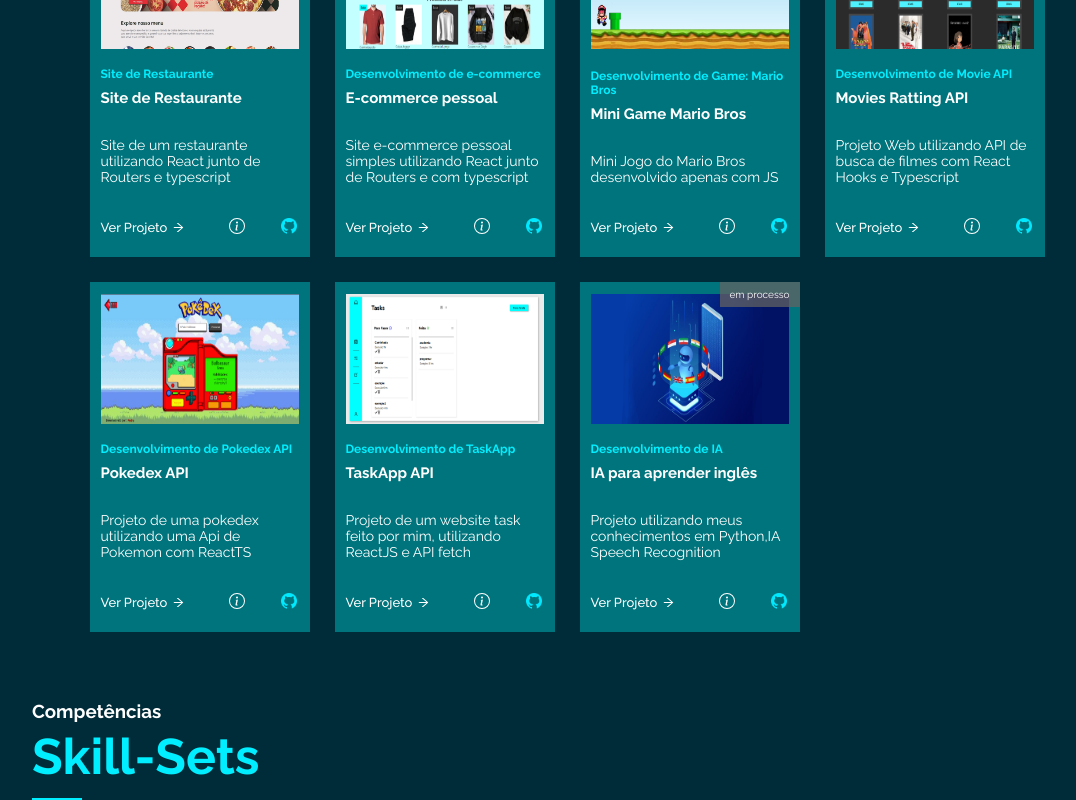
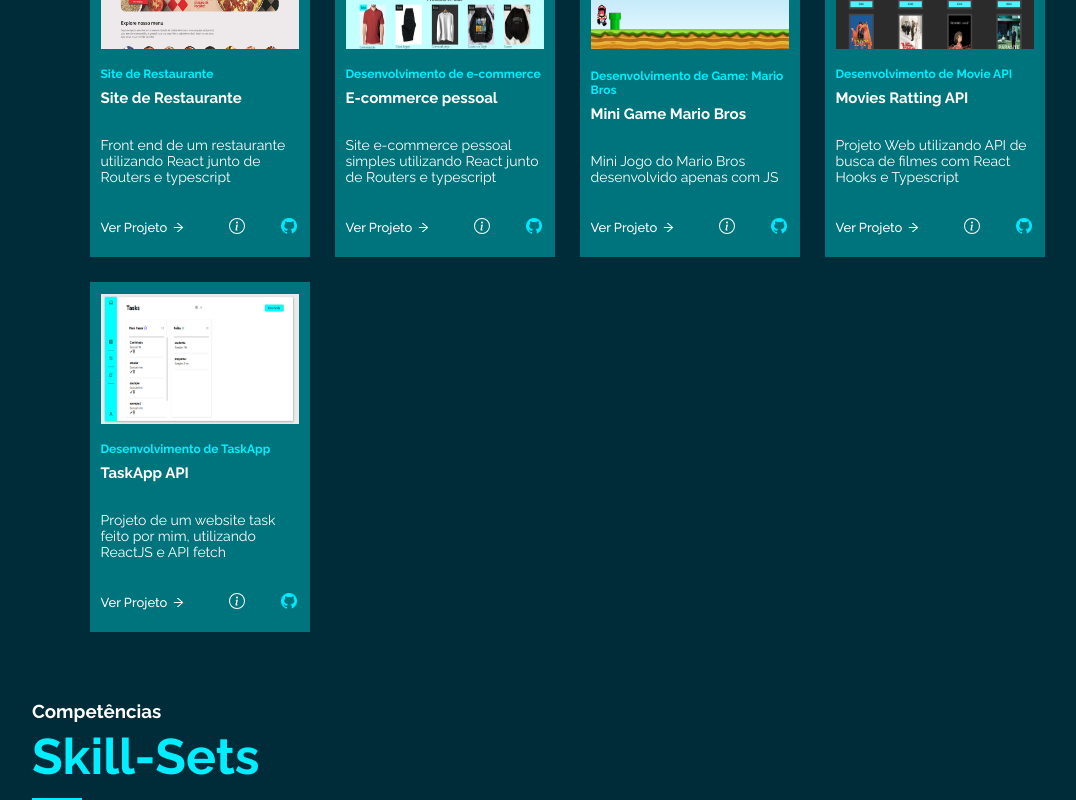
Before and after one commit to PedroPaulo-Git/MyRepository-in-React, a React (Create React App) app: page / in a window 1280 px wide. Shown: the part 860-1660 px from the top of the page, without its empty margins (98-1174 px from the left). Built offline with nearby package versions, Linux system fonts and the light colour scheme.

Commit message:
feat:added some updates styles and removing some projects

```diff
--- a/src/components/home.tsx
+++ b/src/components/home.tsx
@@ -15,7 +15,7 @@
 
 
             <Social/>
-            <a style={{textDecoration:"none"}} href="https://api.whatsapp.com/send?phone=8199049803&text=Olá,%20gostaria%20de%20entrar%20em%20contato." target="_blank">
+            <a className={styles.homebutton_link}  style={{textDecoration:"none"}} href="https://api.whatsapp.com/send?phone=8199049803&text=Olá,%20gostaria%20de%20entrar%20em%20contato." target="_blank">
                 <button type="submit" className={styles.homebutton}>Criar Jornada Comigo  <img src={Seguir} alt="" className={styles.seguir}/></button>
             </a>
             </main>
--- a/src/components/projects.tsx
+++ b/src/components/projects.tsx
@@ -39,12 +39,12 @@
 
 <div className={styles.containerProject1}>
 
-    <a href="https://github.com/PedroPaulo-Git/"><img style={{ zIndex: 1 }} className={styles.imgprojet1content} src={projeto7} alt="restauramte_site" /></a>
+    <a className={styles.imgLink} href="https://github.com/PedroPaulo-Git/"><img style={{ zIndex: 1 }} className={styles.imgprojet1content} src={projeto7} alt="restauramte_site" /></a>
     <div className={styles.projectinfo}>
         <h1 className={styles.h1infoproject}>Site de Restaurante </h1>
         <h1 className={styles.h1project}>Site de Restaurante</h1>
         <p className={styles.paragrafoproject}
-        >Site de um restaurante utilizando React junto de Routers e typescript</p>
+        >Front end de um restaurante utilizando React junto de Routers e typescript</p>
         <div className={styles.projectLinks}>
             <a className={styles.redirectproject} href="https://github.com/PedroPaulo-Git/"><p className={styles.paragraforedirectproject}>Ver Projeto </p> <AiOutlineArrowRight /></a>
             <span className={styles.infoprojectICON}>
@@ -56,7 +56,7 @@
                 <BiLogoCss3/>
                 </p>
 
-            </span><a href="https://github.com/PedroPaulo-Git/"> <img alt="restauramte_site" style={{ width: '20px', height: "20px" }} src={Git} /></a>
+            </span><a href="https://github.com/PedroPaulo-Git/IdealRestaurante"> <img alt="restauramte_site" style={{ width: '20px', height: "20px" }} src={Git} /></a>
         </div>
     </div>
 </div>
@@ -69,11 +69,11 @@
 
                         <div className={styles.containerProject1}>
 
-                            <a href="https://github.com/PedroPaulo-Git/Shopping_app"><img style={{ zIndex: 1 }} className={styles.imgprojet1content} src={projeto1} alt="Shopping_app" /></a>
+                            <a className={styles.imgLink} href="https://github.com/PedroPaulo-Git/Shopping_app"><img style={{ zIndex: 1 }} className={styles.imgprojet1content} src={projeto1} alt="Shopping_app" /></a>
                             <div className={styles.projectinfo}>
                                 <h1 className={styles.h1infoproject}>Desenvolvimento de e-commerce  </h1>
                                 <h1 className={styles.h1project}>E-commerce pessoal</h1>
-                                <p className={styles.paragrafoproject}>Site e-commerce pessoal simples utilizando React junto de Routers e com typescript</p>
+                                <p className={styles.paragrafoproject}>Site e-commerce pessoal simples utilizando React junto de Routers e typescript</p>
                                 <div className={styles.projectLinks}>
                                     <a className={styles.redirectproject} href="https://github.com/PedroPaulo-Git/Shopping_app"><p className={styles.paragraforedirectproject}>Ver Projeto </p> <AiOutlineArrowRight /></a>
                                     <span className={styles.infoprojectICON}>
@@ -98,7 +98,7 @@
 
                         <div className={styles.containerProject1}>
 
-                            <a href="https://pedropaulo-git.github.io/MarioBrosGame/"><img style={{ zIndex: 1 }} className={styles.imgprojet1content} src={projeto4} alt="MarioBrosGame" /></a>
+                            <a className={styles.imgLink} href="https://pedropaulo-git.github.io/MarioBrosGame/"><img style={{ zIndex: 1 }} className={styles.imgprojet1content} src={projeto4} alt="MarioBrosGame" /></a>
                             <div className={styles.projectinfo}>
                                 <h1 className={styles.h1infoproject}>Desenvolvimento de Game: Mario Bros</h1>
                                 <h1 className={styles.h1project}>Mini Game Mario Bros</h1>
@@ -128,7 +128,7 @@
 
                         <div className={styles.containerProject1}>
 
-                            <a href="https://pedropaulo-git.github.io/MoviesRating/"><img style={{ zIndex: 1 }}  className={styles.imgprojet1content} src={projeto2} alt="MoviesRating" /></a>
+                            <a className={styles.imgLink} href="https://pedropaulo-git.github.io/MoviesRating/"><img style={{ zIndex: 1 }}  className={styles.imgprojet1content} src={projeto2} alt="MoviesRating" /></a>
                             <div className={styles.projectinfo}>
                                 <h1 className={styles.h1infoproject}>Desenvolvimento de Movie API</h1>
                                 <h1 className={styles.h1project}>Movies Ratting API</h1>
@@ -152,41 +152,12 @@
 
 
                     </div>
+
                     <div className={styles.projet1}>
 
 
                         <div className={styles.containerProject1}>
-                            <a href="https://pedropaulo-git.github.io/Pokedex/"><img  style={{ zIndex: 1 }}  className={styles.imgprojet1content} src={projeto3} alt="Pokedex" /></a>
-                            <div className={styles.projectinfo}>
-                                <h1 className={styles.h1infoproject}>Desenvolvimento de Pokedex API</h1>
-                                <h1 className={styles.h1project}>Pokedex API</h1>
-                                <p className={styles.paragrafoproject}>
-                                    Projeto de uma pokedex utilizando uma Api de Pokemon com ReactTS
-                                </p>
-                                <div className={styles.projectLinks}><a className={styles.redirectproject} href="https://pedropaulo-git.github.io/Pokedex/"><p className={styles.paragraforedirectproject}>Ver Projeto </p> <AiOutlineArrowRight /></a>
-                                    <span className={styles.infoprojectICON}>
-                                        <BsInfoCircle/>
-                                        <p className={styles.infoprojectICONHIDDEN}>
-                                        <BiLogoTypescript/>
-                                        <BiLogoReact/>
-                                        <AiFillApi/>
-                                        <BiLogoHtml5/>
-                                        <BiLogoCss3/>
-                                        </p>
-
-                                    </span><a href="https://github.com/PedroPaulo-Git/Pokedex"><img alt=''  style={{ width: '20px', height: "20px" }} src={Git} /></a>
-                                </div>
-                            </div>
-                        </div>
-
-
-
-                    </div>
-                    <div className={styles.projet1}>
-
-
-                        <div className={styles.containerProject1}>
-                            <a href="https://pedropaulo-git.github.io/TaskApp/"><img style={{ zIndex: 1 }}  className={styles.imgprojet1content} src={projeto5} alt="TaskApp" /></a>
+                            <a className={styles.imgLink} href="https://pedropaulo-git.github.io/TaskApp/"><img style={{ zIndex: 1 }}  className={styles.imgprojet1content} src={projeto5} alt="TaskApp" /></a>
                             <div className={styles.projectinfo}>
                                 <h1 className={styles.h1infoproject}>Desenvolvimento de TaskApp</h1>
                                 <h1 className={styles.h1project}>TaskApp API</h1>
@@ -211,34 +182,6 @@
 
 
                     </div>
-                    <div className={styles.projet1}>
-
-
-                        <div className={styles.containerProject1}>
-                            <a href="https://github.com/PedroPaulo-Git/IA_Clayton"><img style={{ zIndex: 1 }}  className={styles.imgprojet1content} src={projeto6} alt="IAClayton" /><span className={styles.inprocess}>em processo</span></a>
-                            <div className={styles.projectinfo}>
-                                <h1 className={styles.h1infoproject}>Desenvolvimento de IA</h1>
-                                <h1 className={styles.h1project}>IA para aprender inglês</h1>
-                                <p className={styles.paragrafoproject}>
-                                    Projeto utilizando meus conhecimentos em Python,IA Speech Recognition
-                                </p>
-                                <div className={styles.projectLinks}><a className={styles.redirectproject} href="https://github.com/PedroPaulo-Git/IA_Clayton"><p className={styles.paragraforedirectproject}>Ver Projeto </p> <AiOutlineArrowRight /></a>
-                                    <span className={styles.infoprojectICON}>
-                                        <BsInfoCircle/>
-                                        <p className={styles.infoprojectICONHIDDEN}>
-                                        <BiLogoPython/>
-                                        <LuBrainCircuit/>
-
-                                        </p>
-
-                                    </span><a href="https://github.com/PedroPaulo-Git/IA_Clayton"><img alt=''  style={{ width: '20px', height: "20px" }} src={Git} /></a>
-                                </div>
-                            </div>
-                        </div>
-
-
-
-                    </div>
 
 
 
--- a/src/styles/navgresponsive.module.css
+++ b/src/styles/navgresponsive.module.css
@@ -10,6 +10,7 @@
 }
 .spanmenu{
     z-index: 2;
+
 
 }
 .menulist{
@@ -31,7 +32,7 @@
 
     }
     .menulist{
-        transition: 1s;
+
         display: flex;
         justify-content: space-around;
         position: absolute;
@@ -43,7 +44,7 @@
 
     }
     .menulist ul{
-
+        transition:all 1s;
         cursor: pointer;
         width: 80%;
         padding-inline: 10%;
--- a/src/styles/projects.module.css
+++ b/src/styles/projects.module.css
@@ -106,7 +106,9 @@
     position: relative;
     cursor: pointer;
 }
-
+.imgLink{
+    z-index: 1;
+}
 .projectinfo {
     display: flex;
     flex-direction: column;
```
Also changed, not shown: src/styles/Home.module.css (+36 -299 lines).
